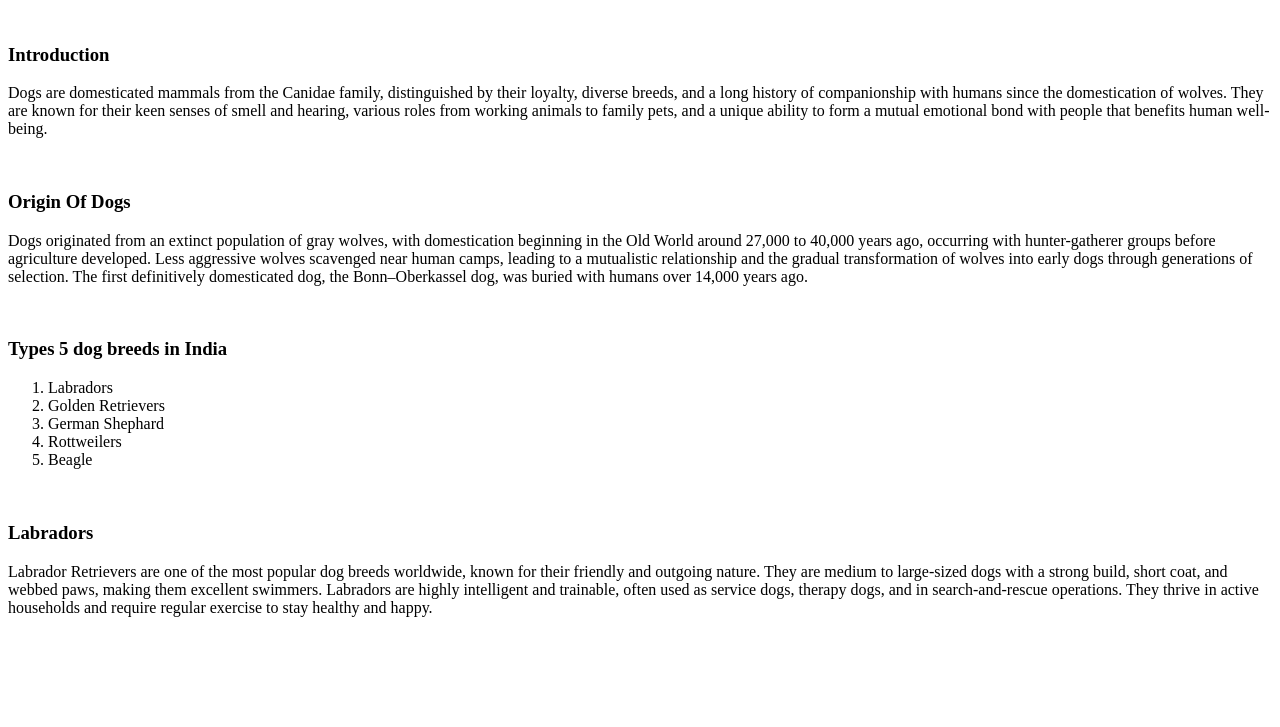
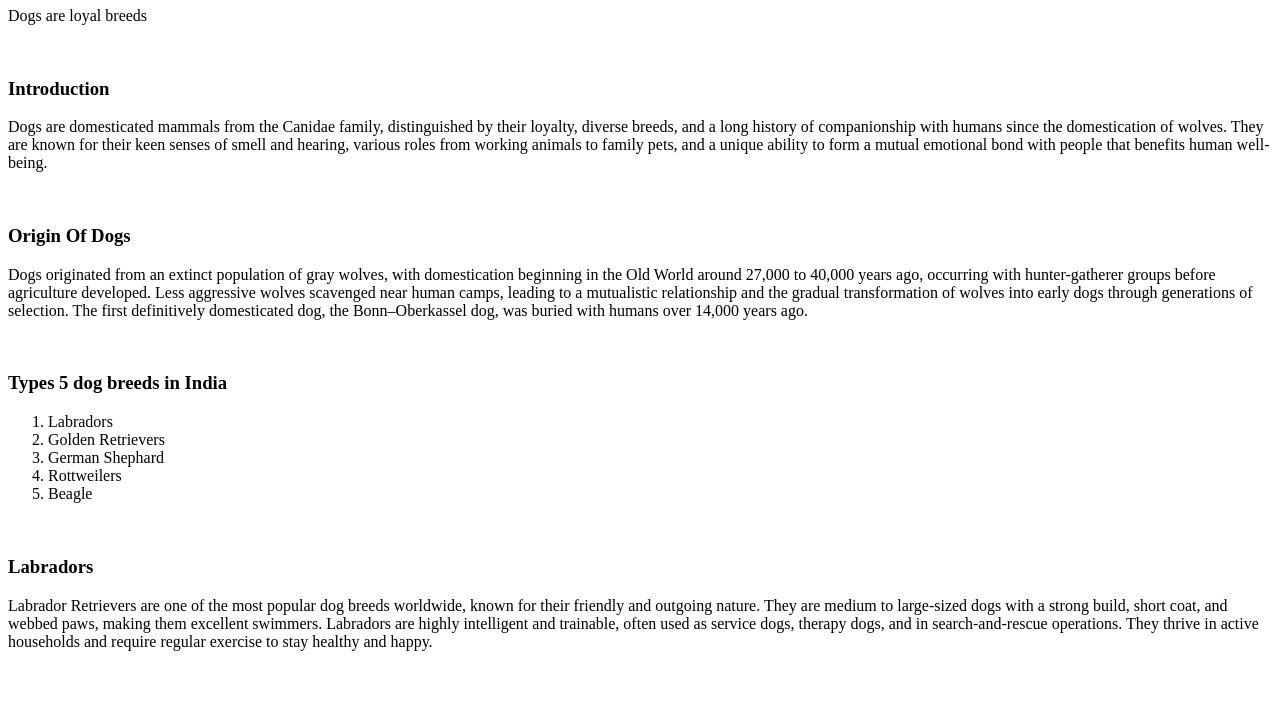
Before and after one commit to SanjanaM0619/practice, a plain HTML site: page index.html in a window 1280 px wide. Shown: the part 73-800 px from the top of the page. Drawn offline with Linux system fonts and the light colour scheme.

Commit message:
Initial concept:html

```diff
--- a/index.html
+++ b/index.html
@@ -7,6 +7,7 @@
 </head>
 <body>
     <h1>The Canine Family</h1>
+    <p>Dogs are loyal breeds</p>
     <br>
     <h3>Introduction</h3>
     <p>Dogs are domesticated mammals from the Canidae family, distinguished by their loyalty, diverse breeds, and a long history of companionship with humans since the domestication of wolves. They are known for their keen senses of smell and hearing, various roles from working animals to family pets, and a unique ability to form a mutual emotional bond with people that benefits human well-being.</p>
```
